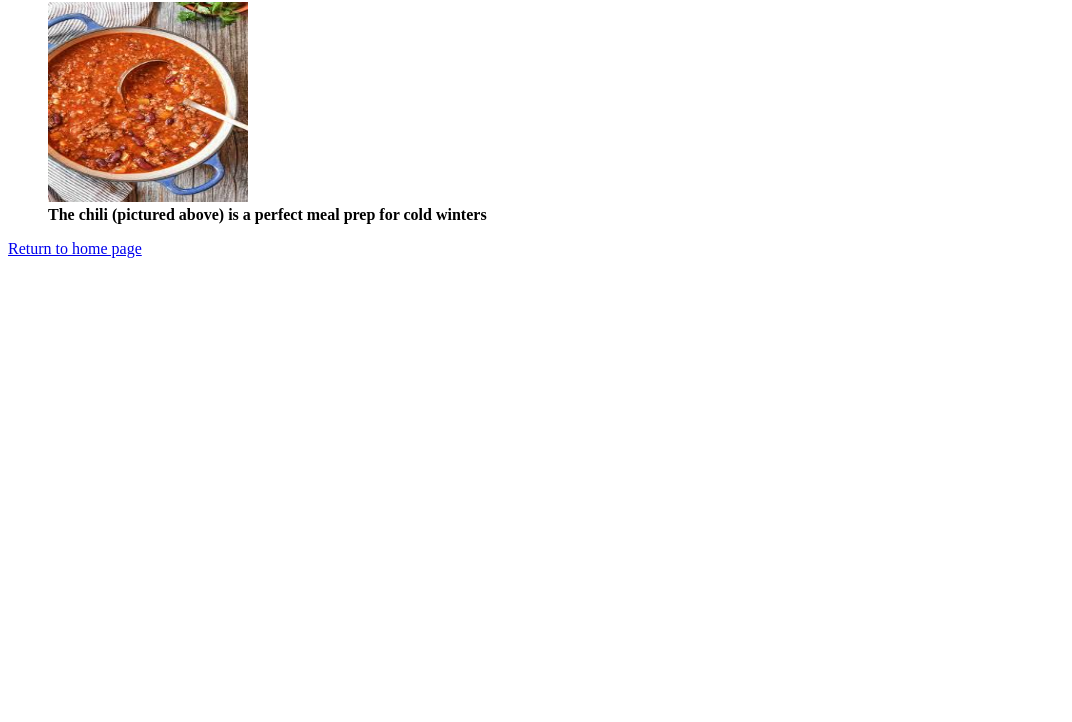
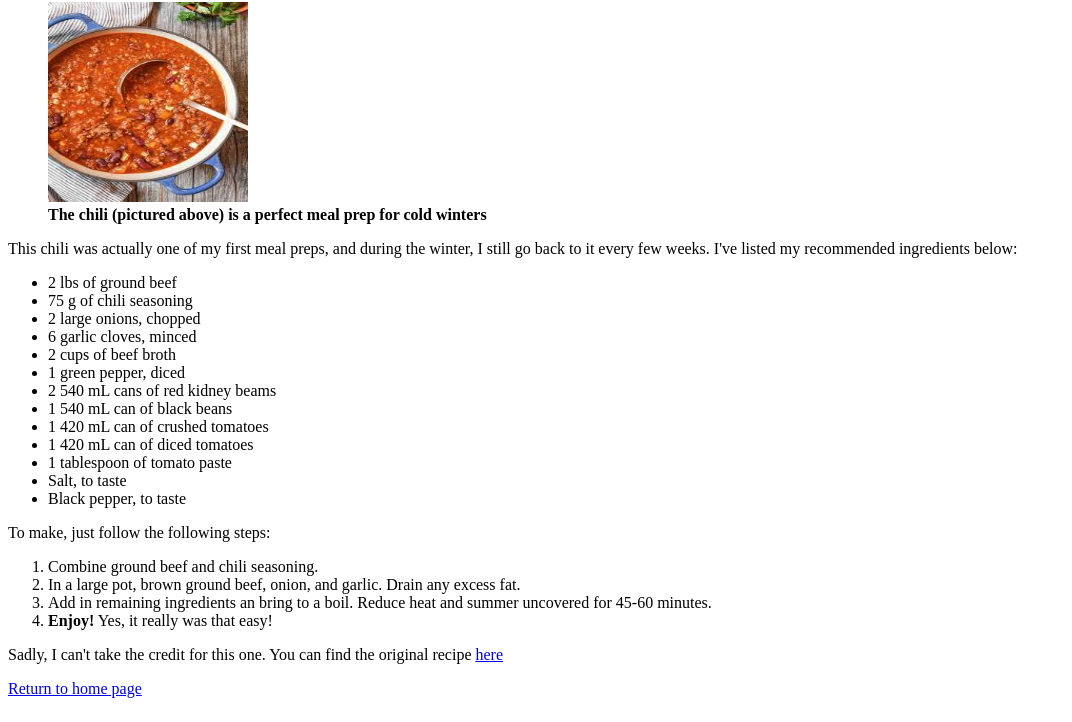
Before and after one commit to zacharyhuffman/odin-recipes, a plain HTML site: page recipes/chili.html in a window 1280 px wide. Shown: the part 78-800 px from the top of the page, without its empty margins (0-1072 px from the left). Drawn offline with Linux system fonts and the light colour scheme.

Commit message:
Added chili  recipe ingredient list, steps, and link to original recipe with necessary security precautions.

```diff
--- a/recipes/chili.html
+++ b/recipes/chili.html
@@ -15,6 +15,40 @@
         <figcaption><b>The chili (pictured above) is a perfect meal prep for cold winters</b></figcaption>
     </figure>
 
+    <!--Recipe content-->
+    <p>This chili was actually one of my first meal preps, and during the winter, I
+        still go back to it every few weeks. I've listed my recommended ingredients below:
+    </p>
+    <ul>
+        <li>2 lbs of ground beef</li>
+        <li>75 g of chili seasoning</li>
+        <li>2 large onions, chopped</li>
+        <li>6 garlic cloves, minced</li>
+        <li>2 cups of beef broth</li>
+        <li>1 green pepper, diced</li>
+        <li>2 540 mL cans of red kidney beams</li>
+        <li>1 540 mL can of black beans</li>
+        <li>1 420 mL can of crushed tomatoes</li>
+        <li>1 420 mL can of diced tomatoes</li>
+        <li>1 tablespoon of tomato paste</li>
+        <li>Salt, to taste</li>
+        <li>Black pepper, to taste</li>
+    </ul>
+
+    <p>To make, just follow the following steps:</p>
+    <ol>
+        <li>Combine ground beef and chili seasoning.</li>
+        <li>In a large pot, brown ground beef, onion, and garlic. Drain any excess fat.</li>
+        <li>Add in remaining ingredients an bring to a boil. Reduce heat and summer uncovered for
+            45-60 minutes.
+        </li>
+        <li><b>Enjoy!</b> Yes, it really was that easy!</li>
+    </ol>
+
+    <p>Sadly, I can't take the credit for this one. You can find the original recipe <a
+        href = "https://www.spendwithpennies.com/the-best-chili-recipe/"
+        target = "_blank" rel = "noopener noreferrer">here</a></p>
+
     <!--Link back to home page-->
     <a href = "../index.html">Return to home page</a>
 </body>
```
